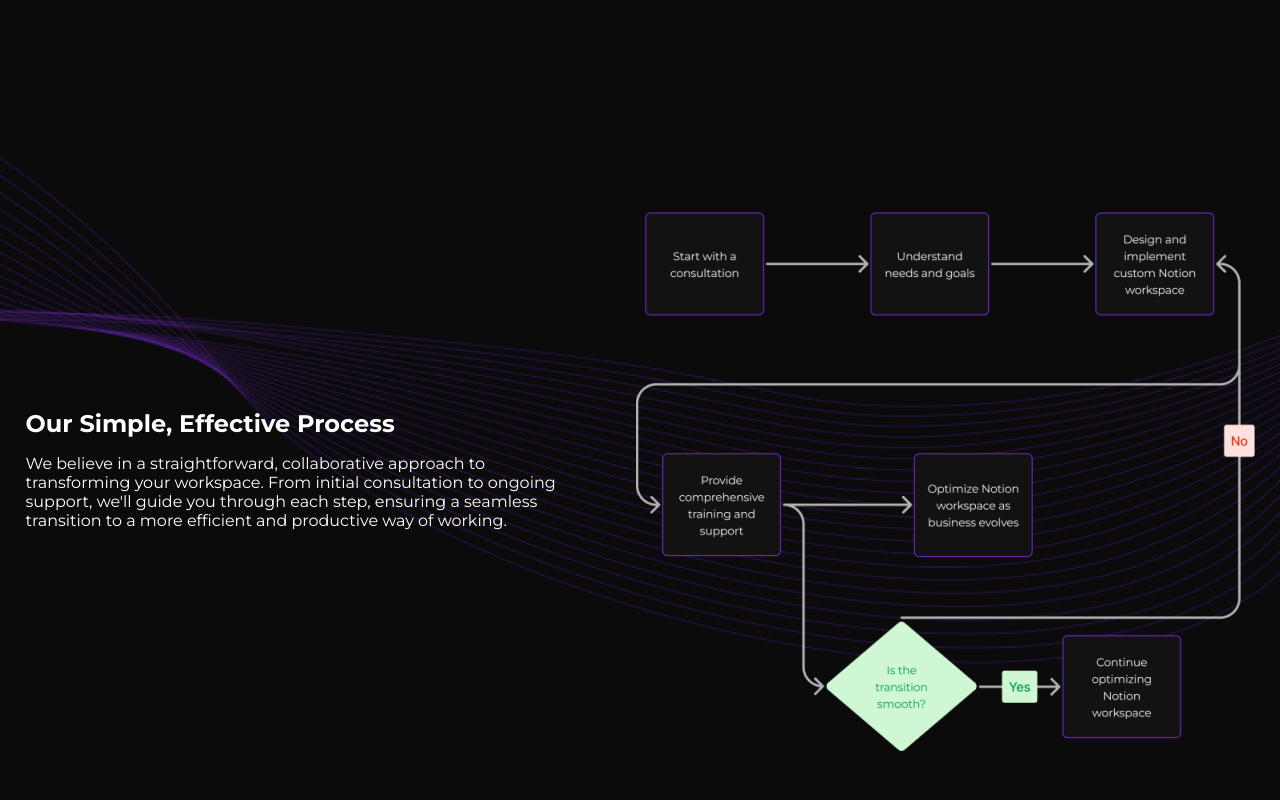
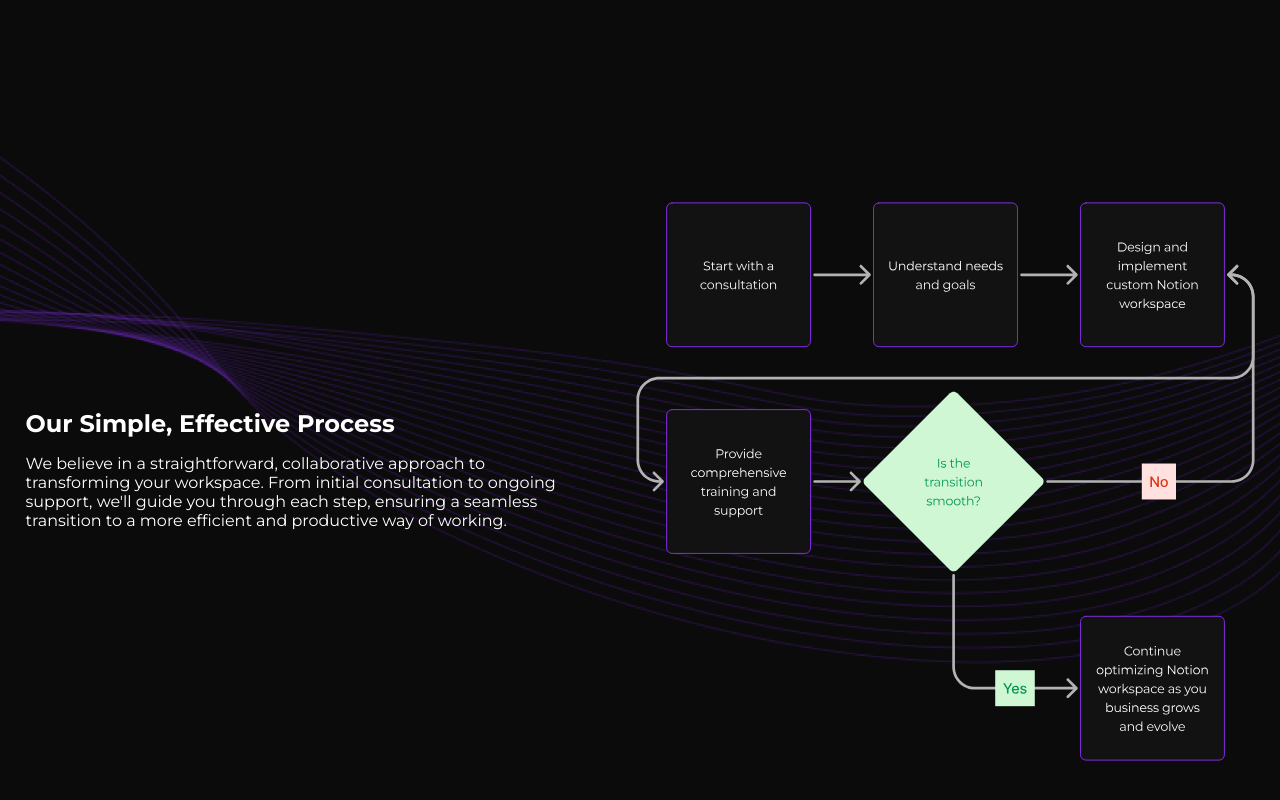
Before and after one commit to 0xSimbaDev/gilliozdreamlabs, a Next.js app: page / in a window 1280 px wide. Shown: the part 2064-2864 px from the top of the page. Built offline with nearby package versions, Linux system fonts and the light colour scheme.

Commit message:
Add ENG and FR version of Processes Img

```diff
--- a/components/process-section.tsx
+++ b/components/process-section.tsx
@@ -4,6 +4,7 @@
 
 const ProcessSection: NextPage<ProcessSectionType> = ({ className = "" }) => {
   const { language } = useLanguage() as { language: Language };
+  const imageSrc = language === 'ENG' ? '/processes-image-eng.svg' : '/processes-image-fr.svg';
 
   const translations: Record<Language, { headline: string; description: string }> = {
     ENG: {
@@ -33,7 +34,7 @@
         <img
           className="w-[619px] object-contain rounded-lg md:rounded-xl sm:max-w-[350px]"
           alt=""
-          src="/processes-image@2x.png"
+          src={imageSrc}
         />
       </div>
     </section>
```
